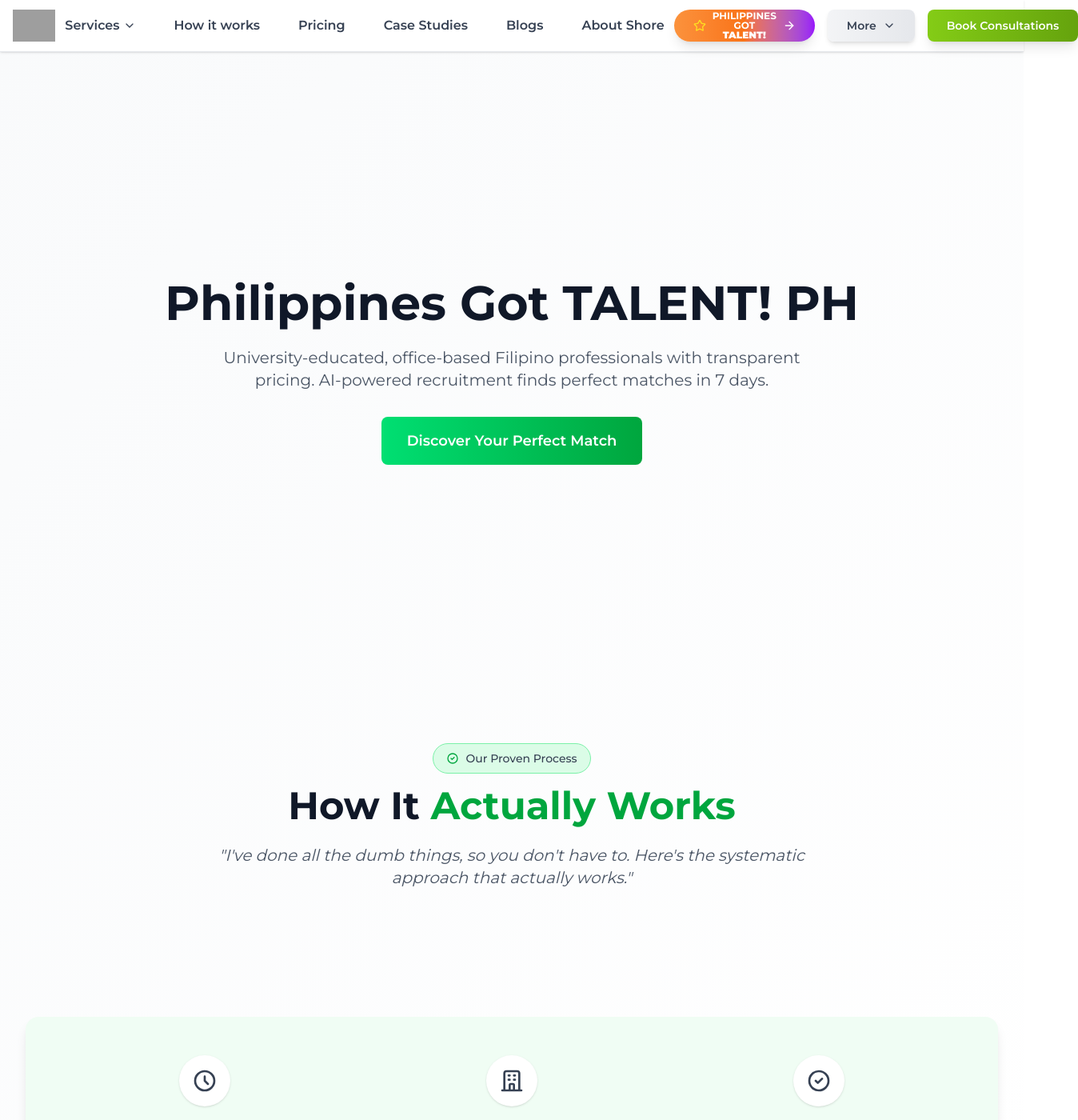
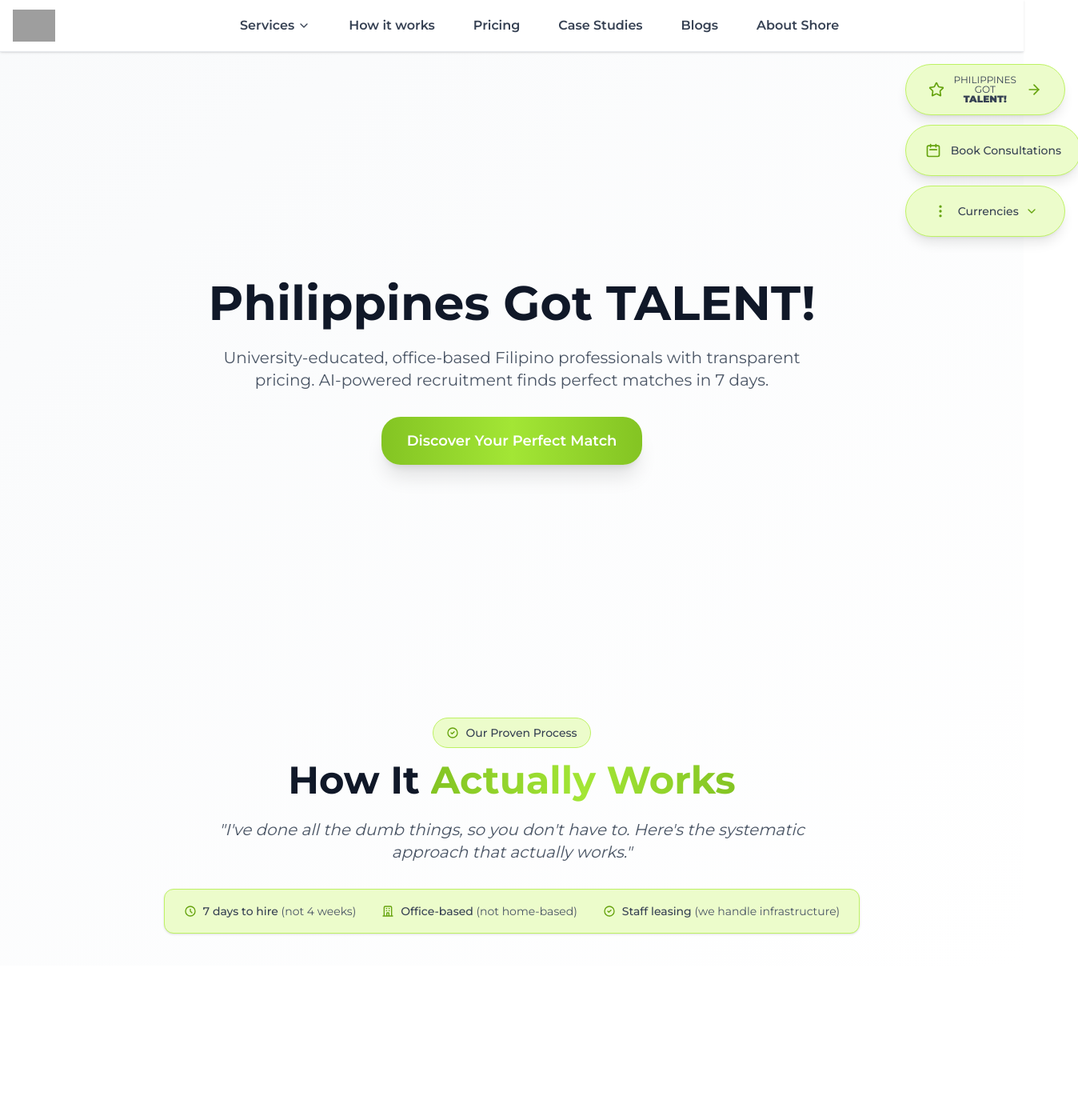
Before and after one commit to shoreagents/shoreagents-main, a Next.js app: page / in a window 1280 px wide. Shown: the top 1400 px of the page at 80% size, 1348 px wide, since content can reach past the window. After the commit the page ends 1207 px from the top, so only its background shows below. Built offline with nearby package versions, Linux system fonts and the light colour scheme; grey boxes are pictures that could not be loaded.

Commit message:
updated button styling

```diff
--- a/src/app/globals.css
+++ b/src/app/globals.css
@@ -60,3 +60,93 @@ body {
   color: var(--foreground);
   font-family: var(--font-montserrat), Arial, Helvetica, sans-serif;
 }
+
+/* Custom Scrollbar Styling */
+/* Webkit browsers (Chrome, Safari, Edge) */
+::-webkit-scrollbar {
+  width: 12px;
+  height: 12px;
+}
+
+::-webkit-scrollbar-track {
+  background: var(--color-lime-50);
+  border-radius: 8px;
+  border: 1px solid var(--color-lime-200);
+}
+
+::-webkit-scrollbar-thumb {
+  background: linear-gradient(135deg, var(--color-lime-400), var(--color-lime-500));
+  border-radius: 8px;
+  border: 2px solid var(--color-lime-50);
+  transition: all 0.2s ease;
+}
+
+::-webkit-scrollbar-thumb:hover {
+  background: linear-gradient(135deg, var(--color-lime-500), var(--color-lime-600));
+  transform: scale(1.05);
+}
+
+::-webkit-scrollbar-thumb:active {
+  background: linear-gradient(135deg, var(--color-lime-600), var(--color-lime-700));
+}
+
+::-webkit-scrollbar-corner {
+  background: var(--color-lime-100);
+  border-radius: 0 0 8px 0;
+}
+
+/* Firefox scrollbar styling */
+* {
+  scrollbar-width: thin;
+  scrollbar-color: var(--color-lime-500) var(--color-lime-100);
+}
+
+/* Custom scrollbar for specific elements */
+.custom-scrollbar {
+  scrollbar-width: thin;
+  scrollbar-color: var(--color-lime-500) var(--color-lime-100);
+}
+
+.custom-scrollbar::-webkit-scrollbar {
+  width: 8px;
+  height: 8px;
+}
+
+.custom-scrollbar::-webkit-scrollbar-track {
+  background: var(--color-lime-100);
+  border-radius: 6px;
+}
+
+.custom-scrollbar::-webkit-scrollbar-thumb {
+  background: linear-gradient(135deg, var(--color-lime-400), var(--color-lime-500));
+  border-radius: 6px;
+}
+
+.custom-scrollbar::-webkit-scrollbar-thumb:hover {
+  background: linear-gradient(135deg, var(--color-lime-500), var(--color-lime-600));
+}
+
+/* Dark mode scrollbar adjustments */
+@media (prefers-color-scheme: dark) {
+  ::-webkit-scrollbar-track {
+    background: var(--color-lime-900);
+    border-color: var(--color-lime-700);
+  }
+
+  ::-webkit-scrollbar-thumb {
+    background: linear-gradient(135deg, var(--color-lime-600), var(--color-lime-700));
+    border-color: var(--color-lime-900);
+  }
+
+  ::-webkit-scrollbar-thumb:hover {
+    background: linear-gradient(135deg, var(--color-lime-700), var(--color-lime-800));
+  }
+
+  ::-webkit-scrollbar-corner {
+    background: var(--color-lime-800);
+  }
+
+  * {
+    scrollbar-color: var(--color-lime-700) var(--color-lime-900);
+  }
+}
--- a/src/app/page.tsx
+++ b/src/app/page.tsx
@@ -1,19 +1,21 @@
 import Image from "next/image";
+import { SideNav } from "@/components/layout/SideNav";
 
 export default function Home() {
   return (
     <div className="min-h-screen bg-gradient-to-br from-gray-50 to-white">
+      <SideNav />
       {/* Hero Section - Full Viewport Height */}
       <section className="h-screen flex items-center justify-center px-4 sm:px-6 lg:px-8">
         <div className="max-w-7xl mx-auto text-center">
           <h1 className="text-4xl md:text-6xl font-bold text-gray-900 mb-6">
-            Philippines Got TALENT! PH
+            Philippines Got TALENT!
           </h1>
           <p className="text-xl text-gray-600 mb-8 max-w-3xl mx-auto">
             University-educated, office-based Filipino professionals with transparent pricing. AI-powered recruitment finds perfect matches in 7 days.
           </p>
           <div className="flex justify-center">
-            <button className="bg-gradient-to-r from-green-400 to-green-600 text-white px-8 py-4 rounded-lg font-semibold hover:from-green-500 hover:to-green-700 transition-all duration-200 text-lg">
+            <button className="bg-gradient-to-r from-lime-600 via-lime-400 to-lime-600 text-white px-8 py-4 rounded-3xl font-semibold hover:bg-gradient-to-r hover:from-lime-400 hover:via-lime-600 hover:to-lime-400 transition-all duration-300 text-lg shadow-xl hover:shadow-2xl transform hover:scale-105 bg-[length:200%_100%] bg-[position:center_center] hover:bg-[length:200%_100%] hover:bg-[position:left_center]">
               Discover Your Perfect Match
             </button>
           </div>
@@ -21,52 +23,57 @@ export default function Home() {
       </section>
 
       {/* Process Overview Section */}
-      <section className="py-16 px-4 sm:px-6 lg:px-8">
+      <section className="py-8 px-4 sm:px-6 lg:px-8">
         <div className="max-w-7xl mx-auto text-center">
-          <div className="inline-flex items-center px-4 py-2 bg-green-100 border border-green-300 rounded-full text-sm font-medium text-gray-700 mb-4">
-            <svg className="w-4 h-4 mr-2 text-green-600" fill="none" stroke="currentColor" viewBox="0 0 24 24">
+          <div className="inline-flex items-center px-4 py-2 bg-lime-100 border border-lime-300 rounded-full text-sm font-medium text-gray-700 mb-4">
+            <svg className="w-4 h-4 mr-2 text-lime-600" fill="none" stroke="currentColor" viewBox="0 0 24 24">
               <path strokeLinecap="round" strokeLinejoin="round" strokeWidth={2} d="M9 12l2 2 4-4m6 2a9 9 0 11-18 0 9 9 0 0118 0z" />
             </svg>
             Our Proven Process
           </div>
           <h2 className="text-4xl md:text-5xl font-bold text-gray-900 mb-6">
             How It{" "}
-            <span className="text-green-600">Actually Works</span>
+            <span className="bg-gradient-to-r from-lime-600 via-lime-400 to-lime-600 bg-clip-text text-transparent hover:bg-gradient-to-r hover:from-lime-400 hover:via-lime-600 hover:to-lime-400 transition-all duration-300 bg-[length:200%_100%] bg-[position:center_center] hover:bg-[length:200%_100%] hover:bg-[position:left_center]">Actually Works</span>
           </h2>
-          <p className="text-xl text-gray-600 mb-8 max-w-3xl mx-auto italic">
+          <p className="text-xl text-gray-600 mb-0 max-w-3xl mx-auto italic">
             "I've done all the dumb things, so you don't have to. Here's the systematic approach that actually works."
           </p>
         </div>
       </section>
 
       {/* Key Features Section */}
-      <section className="py-16 px-4 sm:px-6 lg:px-8">
-        <div className="max-w-7xl mx-auto">
-          <div className="bg-green-50 rounded-2xl p-12 shadow-lg">
-            <div className="grid md:grid-cols-3 gap-8">
-              <div className="text-center">
-                <div className="w-16 h-16 bg-white rounded-full flex items-center justify-center mx-auto mb-4 shadow-sm">
-                  <svg className="w-8 h-8 text-gray-700" fill="none" stroke="currentColor" viewBox="0 0 24 24">
+      <section className="pb-10 px-4 sm:px-6 lg:px-8">
+        <div className="max-w-7xl mx-auto text-center">
+          <div className="inline-flex h-14 items-center px-6 py-2 bg-lime-100 border border-lime-300 rounded-xl shadow-sm">
+            <div className="flex items-center gap-8">
+              <div className="flex items-center gap-2">
+                <svg className="w-4 h-4 text-lime-600" fill="none" stroke="currentColor" viewBox="0 0 24 24">
                   <path strokeLinecap="round" strokeLinejoin="round" strokeWidth={2} d="M12 8v4l3 3m6-3a9 9 0 11-18 0 9 9 0 0118 0z" />
                 </svg>
+                <span className="text-sm text-gray-700 whitespace-nowrap">
+                  <span className="font-medium">7 days to hire</span>
+                  <span className="font-normal text-gray-600"> (not 4 weeks)</span>
+                </span>
               </div>
-                <p className="text-lg font-medium text-gray-700">7 days to hire (not 4 weeks)</p>
-              </div>
-              <div className="text-center">
-                <div className="w-16 h-16 bg-white rounded-full flex items-center justify-center mx-auto mb-4 shadow-sm">
-                  <svg className="w-8 h-8 text-gray-700" fill="none" stroke="currentColor" viewBox="0 0 24 24">
+
+              <div className="flex items-center gap-2">
+                <svg className="w-4 h-4 text-lime-600" fill="none" stroke="currentColor" viewBox="0 0 24 24">
                   <path strokeLinecap="round" strokeLinejoin="round" strokeWidth={2} d="M19 21V5a2 2 0 00-2-2H7a2 2 0 00-2 2v16m14 0h2m-2 0h-5m-9 0H3m2 0h5M9 7h1m-1 4h1m4-4h1m-1 4h1m-5 10v-5a1 1 0 011-1h2a1 1 0 011 1v5m-4 0h4" />
                 </svg>
+                <span className="text-sm text-gray-700 whitespace-nowrap">
+                  <span className="font-medium">Office-based</span>
+                  <span className="font-normal text-gray-600"> (not home-based)</span>
+                </span>
               </div>
-                <p className="text-lg font-medium text-gray-700">Office-based (not home-based)</p>
-              </div>
-              <div className="text-center">
-                <div className="w-16 h-16 bg-white rounded-full flex items-center justify-center mx-auto mb-4 shadow-sm">
-                  <svg className="w-8 h-8 text-gray-700" fill="none" stroke="currentColor" viewBox="0 0 24 24">
+
+              <div className="flex items-center gap-2">
+                <svg className="w-4 h-4 text-lime-600" fill="none" stroke="currentColor" viewBox="0 0 24 24">
                   <path strokeLinecap="round" strokeLinejoin="round" strokeWidth={2} d="M9 12l2 2 4-4m6 2a9 9 0 11-18 0 9 9 0 0118 0z" />
                 </svg>
-                </div>
-                <p className="text-lg font-medium text-gray-700">Staff leasing (we handle infrastructure)</p>
+                <span className="text-sm text-gray-700 whitespace-nowrap">
+                  <span className="font-medium">Staff leasing</span>
+                  <span className="font-normal text-gray-600"> (we handle infrastructure)</span>
+                </span>
               </div>
             </div>
           </div>
--- a/src/components/layout/Navbar.tsx
+++ b/src/components/layout/Navbar.tsx
@@ -95,35 +95,7 @@ export function Navbar() {
             </Link>
           </div>
 
-                     {/* Right Side Buttons */}
-           <div className="hidden md:flex items-center space-x-2 lg:space-x-4 ml-auto">
-                                       <Button variant="philippines" className="whitespace-nowrap text-xs lg:text-sm px-3 lg:px-6">
-               <Star className="w-4 h-4 mr-2 text-yellow-300" />
-               <div className="flex flex-col items-center justify-center h-full space-y-0">
-                 <span className="text-xs leading-none">PHILIPPINES</span>
-                 <span className="text-xs leading-none">GOT</span>
-                 <span className="font-black text-xs leading-none">TALENT!</span>
-               </div>
-               <ArrowRight className="w-4 h-4 ml-2" />
-             </Button>
 
-             <Dropdown
-               trigger={
-                 <Button variant="secondaryBtn" className="flex items-center space-x-2 text-sm px-3 lg:px-6">
-                   <span>More</span>
-                   <ChevronDown className="h-4 w-4" />
-                 </Button>
-               }
-             >
-               <DropdownItem href="/contact">Contact Us</DropdownItem>
-               <DropdownItem href="/careers">Careers</DropdownItem>
-               <DropdownItem href="/support">Support</DropdownItem>
-             </Dropdown>
-
-             <Button variant="primary" className="whitespace-nowrap text-sm px-3 lg:px-6">
-               Book Consultations
-             </Button>
-          </div>
 
           {/* Mobile menu button - Only on small screens */}
           <div className="md:hidden">
@@ -172,21 +144,7 @@ export function Navbar() {
                  About Shore
                </Link>
 
-                             {/* Mobile Buttons */}
-               <div className="pt-4 space-y-3">
-                                   <Button variant="philippines" className="w-full">
-                    <Star className="w-4 h-4 mr-2 text-yellow-300" />
-                                         <div className="flex flex-col items-center justify-center h-full space-y-0">
-                       <span className="text-xs leading-none">PHILIPPINES</span>
-                       <span className="text-xs leading-none">GOT</span>
-                       <span className="font-black text-xs leading-none">TALENT!</span>
-                     </div>
-                    <ArrowRight className="w-4 h-4 ml-2" />
-                  </Button>
-                <Button variant="primary" className="w-full">
-                  Book Consultations
-                </Button>
-              </div>
+
             </div>
           </div>
         )}
--- /dev/null
+++ b/src/components/layout/SideNav.tsx
@@ -0,0 +1,81 @@
+"use client"
+
+import React from 'react'
+import { Button } from '@/components/ui/button'
+import { Dropdown, DropdownItem } from '@/components/ui/dropdown'
+import { ChevronDown, Star, ArrowRight } from 'lucide-react'
+
+export function SideNav() {
+  return (
+    <div className="fixed top-20 right-0 z-50 group">
+      <div className="flex flex-col space-y-3 pr-2 transition-all duration-300 group-hover:pr-4">
+        {/* Philippines Got Talent Button */}
+        <div className="flex items-center transition-all duration-300 group-hover:translate-x-0 translate-x-20">
+          <div className="bg-lime-100 border border-lime-300 rounded-full px-6 py-5 shadow-lg min-w-[200px] h-16 flex items-center justify-center">
+            <Star className="w-5 h-5 mr-3 text-lime-600" />
+            <div className="flex flex-col items-center justify-center h-full space-y-0">
+              <span className="text-xs leading-none text-gray-700">PHILIPPINES</span>
+              <span className="text-xs leading-none text-gray-700">GOT</span>
+              <span className="font-black text-xs leading-none text-gray-700">TALENT!</span>
+            </div>
+            <ArrowRight className="w-5 h-5 ml-3 text-lime-600" />
+          </div>
+        </div>
+
+        {/* Book Consultations Button */}
+        <div className="flex items-center transition-all duration-300 group-hover:translate-x-0 translate-x-20">
+          <div className="bg-lime-100 border border-lime-300 rounded-full px-6 py-5 shadow-lg min-w-[200px] h-16 flex items-center justify-center">
+            <svg className="w-5 h-5 mr-3 text-lime-600" fill="none" stroke="currentColor" viewBox="0 0 24 24">
+              <path strokeLinecap="round" strokeLinejoin="round" strokeWidth={2} d="M8 7V3m8 4V3m-9 8h10M5 21h14a2 2 0 002-2V7a2 2 0 00-2-2H5a2 2 0 00-2 2v12a2 2 0 002 2z" />
+            </svg>
+            <span className="text-sm text-gray-700 font-medium">Book Consultations</span>
+          </div>
+        </div>
+
+        {/* More Dropdown Button */}
+        <div className="flex items-center transition-all duration-300 group-hover:translate-x-0 translate-x-20">
+          <Dropdown
+            trigger={
+              <div className="bg-lime-100 border border-lime-300 rounded-full px-6 py-5 shadow-lg min-w-[200px] h-16 flex items-center justify-center cursor-pointer hover:bg-lime-200 transition-colors">
+                <svg className="w-5 h-5 mr-3 text-lime-600" fill="none" stroke="currentColor" viewBox="0 0 24 24">
+                  <path strokeLinecap="round" strokeLinejoin="round" strokeWidth={2} d="M12 5v.01M12 12v.01M12 19v.01M12 6a1 1 0 110-2 1 1 0 010 2zm0 7a1 1 0 110-2 1 1 0 010 2zm0 7a1 1 0 110-2 1 1 0 010 2z" />
+                </svg>
+                <span className="text-sm text-gray-700 font-medium">Currencies</span>
+                <ChevronDown className="h-4 w-4 ml-2 text-lime-600" />
+              </div>
+            }
+          >
+            <DropdownItem href="#" className="flex items-center space-x-2">
+              <span className="text-2xl">🇺🇸</span>
+              <span>USD</span>
+            </DropdownItem>
+            <DropdownItem href="#" className="flex items-center space-x-2">
+              <span className="text-2xl">🇦🇺</span>
+              <span>AUD</span>
+            </DropdownItem>
+            <DropdownItem href="#" className="flex items-center space-x-2">
+              <span className="text-2xl">🇨🇦</span>
+              <span>CAD</span>
+            </DropdownItem>
+            <DropdownItem href="#" className="flex items-center space-x-2">
+              <span className="text-2xl">🇬🇧</span>
+              <span>GBP</span>
+            </DropdownItem>
+            <DropdownItem href="#" className="flex items-center space-x-2">
+              <span className="text-2xl">🇳🇿</span>
+              <span>NZD</span>
+            </DropdownItem>
+            <DropdownItem href="#" className="flex items-center space-x-2">
+              <span className="text-2xl">🇪🇺</span>
+              <span>EUR</span>
+            </DropdownItem>
+            <DropdownItem href="#" className="flex items-center space-x-2">
+              <span className="text-2xl">🇵🇭</span>
+              <span>PHP</span>
+            </DropdownItem>
+          </Dropdown>
+        </div>
+      </div>
+    </div>
+  )
+}
--- a/src/components/ui/button.tsx
+++ b/src/components/ui/button.tsx
@@ -18,7 +18,7 @@ const buttonVariants = cva(
         ghost: "hover:bg-accent hover:text-accent-foreground",
         link: "text-primary underline-offset-4 hover:underline",
         navbar: "bg-transparent text-gray-700 hover:text-lime-600 hover:bg-lime-50 px-4 py-2 rounded-lg transition-all duration-200",
-        primary: "bg-gradient-to-r from-lime-500 to-lime-600 text-white hover:from-lime-600 hover:to-lime-700 px-6 py-2 rounded-lg font-semibold transition-all duration-200 shadow-lg",
+        primary: "bg-gradient-to-r from-lime-600 via-lime-400 to-lime-600 text-white hover:bg-gradient-to-r hover:from-lime-400 hover:via-lime-600 hover:to-lime-400 px-6 py-2 rounded-lg font-semibold transition-all duration-300 shadow-xl hover:shadow-2xl transform hover:scale-105 bg-[length:200%_100%] bg-[position:center_center] hover:bg-[length:200%_100%] hover:bg-[position:left_center]",
         secondaryBtn: "bg-gradient-to-r from-gray-100 to-gray-200 text-gray-700 hover:from-gray-200 hover:to-gray-300 px-6 py-2 rounded-lg font-semibold transition-all duration-200 shadow-md",
         philippines: "bg-gradient-to-r from-orange-400 via-orange-500 to-purple-600 text-white hover:from-orange-500 hover:via-orange-600 hover:to-purple-700 px-6 py-3 rounded-full font-bold text-sm transition-all duration-300 shadow-lg transform hover:scale-105",
       },
```
Lines whose indentation alone changed are shown as unchanged.
